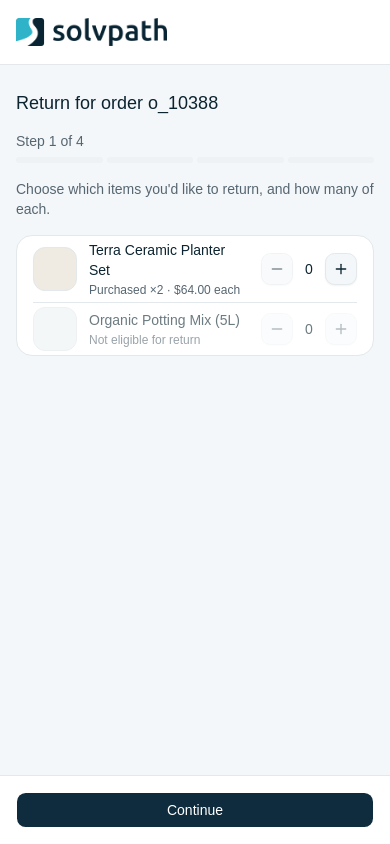
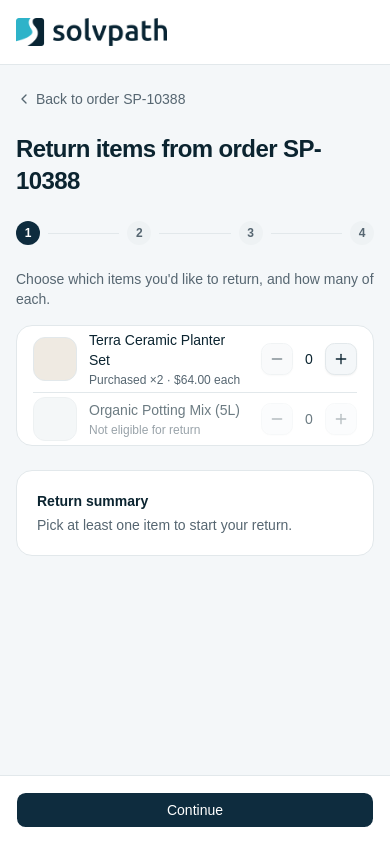
Before and after one commit to abdulrafayn001/solvpath, a React (Vite) app: page /orders/o_10388/return in a window 390 px wide. Built offline with nearby package versions, Linux system fonts and the light colour scheme.

Commit message:
refactor(orders): improve order detail page layout and responsive structure

```diff
--- a/src/features/returns/ReturnFlowContext.tsx
+++ b/src/features/returns/ReturnFlowContext.tsx
@@ -1,10 +1,13 @@
 import { createContext, useContext, type Dispatch } from "react"
+
+import type { Order } from "@/api"
 
 import type { ReturnFlowAction, ReturnFlowState } from "./returnFlow.types"
 
 export type ReturnFlowContextValue = {
   state: ReturnFlowState
   dispatch: Dispatch<ReturnFlowAction>
+  order: Order
 }
 
 export const ReturnFlowContext = createContext<ReturnFlowContextValue | null>(null)
--- a/src/features/returns/ReturnStepActions.tsx
+++ b/src/features/returns/ReturnStepActions.tsx
@@ -1,20 +1,17 @@
 import type { ReturnStepActionsProps } from "./ReturnStepActions.types"
-
-const mobileSpacer = <div className="h-20 sm:hidden" aria-hidden="true" />
 
 /**
  * Wraps each step's primary CTA. Below the tablet breakpoint the button
  * pins to the bottom of the viewport (full-width, thumb-reachable) instead
- * of sitting wherever the step content happens to end — the spacer keeps
- * that fixed bar from covering the last bit of scrollable content.
+ * of sitting wherever the step content happens to end. Reserving the scroll
+ * space that fixed bar covers is the page shell's job, not this component's
+ * — this button can end up followed by other content (e.g. the summary
+ * sidebar) that also needs to scroll clear of it.
  */
 export function ReturnStepActions({ children }: ReturnStepActionsProps) {
   return (
-    <>
-      <div className="fixed inset-x-0 bottom-0 z-10 border-t border-border bg-card p-4 **:data-[slot=button]:w-full sm:static sm:z-auto sm:border-0 sm:bg-transparent sm:p-0 sm:**:data-[slot=button]:w-auto">
-        {children}
-      </div>
-      {mobileSpacer}
-    </>
+    <div className="fixed inset-x-0 bottom-0 z-10 border-t border-border bg-card p-4 **:data-[slot=button]:w-full sm:static sm:z-auto sm:border-0 sm:bg-transparent sm:p-0 sm:**:data-[slot=button]:w-auto">
+      {children}
+    </div>
   )
 }
--- /dev/null
+++ b/src/features/returns/ReturnSummaryRail.tsx
@@ -0,0 +1,70 @@
+import { OrderThumbnail } from "@/features/orders/OrderThumbnail"
+import { calculateReturnBaseCents, calculateStoreCreditBonusCents, toReturnLineItems } from "@/features/returns/returnCalculations"
+import { useReturnFlow } from "@/features/returns/ReturnFlowContext"
+import { formatCents } from "@/lib/format"
+
+/** Persistent running total for the return in progress — visible across every step so the value never disappears when moving between them. */
+export function ReturnSummaryRail() {
+  const { state, order } = useReturnFlow()
+  const { selectedItems, resolution } = state
+
+  if (selectedItems.length === 0) {
+    return (
+      <aside className="flex flex-col gap-1 rounded-[var(--radius-card)] border border-border bg-card p-5 lg:sticky lg:top-6 lg:self-start">
+        <h2 className="text-sm font-semibold text-foreground">Return summary</h2>
+        <p className="text-sm text-muted-foreground">Pick at least one item to start your return.</p>
+      </aside>
+    )
+  }
+
+  const itemsById = new Map(order.items.map((item) => [item.id, item]))
+  const returnLineItems = toReturnLineItems(selectedItems, order.items)
+  const baseCents = calculateReturnBaseCents(returnLineItems)
+  const bonusCents = resolution === "store_credit" ? calculateStoreCreditBonusCents(baseCents) : 0
+
+  return (
+    <aside className="flex flex-col gap-4 rounded-[var(--radius-card)] border border-border bg-card p-5 lg:sticky lg:top-6 lg:self-start">
+      <h2 className="text-sm font-semibold text-foreground">Return summary</h2>
+
+      <ul className="flex flex-col gap-3">
+        {selectedItems.map(({ itemId, qty }) => {
+          const item = itemsById.get(itemId)
+          return (
+            <li key={itemId} className="flex items-center gap-3">
+              <OrderThumbnail color={item?.thumbColor} />
+              <div className="flex min-w-0 flex-1 flex-col gap-0.5">
+                <span className="truncate text-sm text-foreground">{item?.name ?? itemId}</span>
+                <span className="text-xs text-muted-foreground">Qty {qty}</span>
+              </div>
+            </li>
+          )
+        })}
+      </ul>
+
+      <dl className="flex flex-col gap-1.5 border-t border-border pt-3 text-sm">
+        <div className="flex items-center justify-between text-muted-foreground">
+          <dt>Items value</dt>
+          <dd className="tabular-nums text-foreground">{formatCents(baseCents)}</dd>
+        </div>
+        {resolution === "store_credit" ? (
+          <>
+            <div className="flex items-center justify-between text-muted-foreground">
+              <dt>Store credit bonus (10%)</dt>
+              <dd className="tabular-nums text-foreground">+{formatCents(bonusCents)}</dd>
+            </div>
+            <div className="flex items-center justify-between border-t border-border pt-1.5 font-medium text-foreground">
+              <dt>Total store credit</dt>
+              <dd className="tabular-nums">{formatCents(baseCents + bonusCents)}</dd>
+            </div>
+          </>
+        ) : null}
+        {resolution === "refund" ? (
+          <div className="flex items-center justify-between border-t border-border pt-1.5 font-medium text-foreground">
+            <dt>Refund amount</dt>
+            <dd className="tabular-nums">{formatCents(baseCents)}</dd>
+          </div>
+        ) : null}
+      </dl>
+    </aside>
+  )
+}
--- a/src/pages/return/ReturnConfirmationStep.tsx
+++ b/src/pages/return/ReturnConfirmationStep.tsx
@@ -1,7 +1,9 @@
+import { CheckCircle2 } from "lucide-react"
 import { Link, useLocation, useParams } from "react-router-dom"
 
 import { Button } from "@/components/ui/button"
 import type { ReturnReceipt, ReturnResolution } from "@/api"
+import { useReturnFlow } from "@/features/returns/ReturnFlowContext"
 import { formatCents } from "@/lib/format"
 
 import { NEXT_STEPS_COPY } from "./nextStepsCopy"
@@ -20,6 +22,7 @@ function isConfirmationState(value: unknown): value is ConfirmationState {
 export function ReturnConfirmationStep() {
   const { orderId } = useParams()
   const location = useLocation()
+  const { order } = useReturnFlow()
 
   if (!isConfirmationState(location.state)) {
     return (
@@ -42,26 +45,32 @@ export function ReturnConfirmationStep() {
   })
 
   return (
-    <div className="flex flex-col gap-4 rounded-[var(--radius-card)] border border-border bg-card p-4">
-      <div className="flex flex-col gap-1">
-        <span className="text-sm font-medium text-foreground">Return submitted</span>
-        <span className="text-sm text-muted-foreground">Reference number: {receipt.returnId}</span>
-        <span className="text-xs text-muted-foreground">Submitted {createdAt}</span>
+    <div className="flex flex-col gap-5 rounded-[var(--radius-card)] border border-border bg-card p-6">
+      <div className="flex items-center gap-3">
+        <span className="flex size-10 shrink-0 items-center justify-center rounded-full bg-primary/10 text-primary">
+          <CheckCircle2 className="size-5" />
+        </span>
+        <div className="flex flex-col gap-0.5">
+          <span className="text-sm font-medium text-foreground">Return submitted</span>
+          <span className="text-xs text-muted-foreground">
+            Reference {receipt.returnId} · {createdAt}
+          </span>
+        </div>
       </div>
 
       {resolutionOption?.showsAmount ? (
-        <div className="flex items-center justify-between border-t border-border pt-3 text-sm font-medium text-foreground">
+        <div className="flex items-center justify-between border-t border-border pt-4 text-sm font-medium text-foreground">
           <span>{resolutionOption.title}</span>
           <span className="tabular-nums">{formatCents(amountCents)}</span>
         </div>
       ) : null}
 
-      <p className="border-t border-border pt-3 text-sm text-muted-foreground">
+      <p className="border-t border-border pt-4 text-sm text-muted-foreground">
         {NEXT_STEPS_COPY[resolution]}
       </p>
 
       <Button render={<Link to={`/orders/${orderId}`} />} nativeButton={false} className="w-fit">
-        Back to order
+        Back to order {order.orderNumber}
       </Button>
     </div>
   )
--- a/src/pages/return/ReturnFlowPage.tsx
+++ b/src/pages/return/ReturnFlowPage.tsx
@@ -1,9 +1,22 @@
 import { useReducer, useRef } from "react"
-import { Navigate, Route, Routes, useLocation, useParams } from "react-router-dom"
+import { ChevronLeftIcon } from "lucide-react"
+import {
+  Link,
+  Navigate,
+  Route,
+  Routes,
+  useLocation,
+  useParams,
+} from "react-router-dom"
 
+import type { Order } from "@/api"
 import { OrderLoadGate } from "@/features/returns/OrderLoadGate"
 import { ReturnFlowContext } from "@/features/returns/ReturnFlowContext"
-import { createInitialReturnFlowState, returnFlowReducer } from "@/features/returns/returnFlowReducer"
+import { ReturnSummaryRail } from "@/features/returns/ReturnSummaryRail"
+import {
+  createInitialReturnFlowState,
+  returnFlowReducer,
+} from "@/features/returns/returnFlowReducer"
 import { isOrderReturnEligible } from "@/features/orders/orderSummary"
 import { useFocusOnChange } from "@/hooks/useFocusOnChange"
 import { NotFoundPage } from "@/pages/NotFoundPage"
@@ -13,6 +26,7 @@ import { ReturnReasonStep } from "@/pages/return/ReturnReasonStep"
 import { ReturnResolutionStep } from "@/pages/return/ReturnResolutionStep"
 import { ReturnReviewStep } from "@/pages/return/ReturnReviewStep"
 import { RETURN_FLOW_STEPS } from "@/pages/return/returnFlowSteps"
+import { cn } from "@/lib/utils"
 
 export function ReturnFlowPage() {
   const { orderId } = useParams()
@@ -27,18 +41,27 @@ export function ReturnFlowPage() {
         if (!isOrderReturnEligible(order)) {
           return <Navigate to={`/orders/${orderId}`} replace />
         }
-        return <ReturnFlow orderId={orderId} />
+        return <ReturnFlow orderId={orderId} order={order} />
       }}
     </OrderLoadGate>
   )
 }
 
-function ReturnFlow({ orderId }: { orderId: string }) {
-  const [state, dispatch] = useReducer(returnFlowReducer, orderId, createInitialReturnFlowState)
+function ReturnFlow({ orderId, order }: { orderId: string; order: Order }) {
+  const [state, dispatch] = useReducer(
+    returnFlowReducer,
+    orderId,
+    createInitialReturnFlowState
+  )
   const location = useLocation()
   const stepHeadingRef = useRef<HTMLHeadingElement>(null)
 
-  const currentStepIndex = RETURN_FLOW_STEPS.findIndex((step) => location.pathname.endsWith(`/${step.path}`))
+  // The index route (bare "/return", no sub-path) renders the same step as
+  // "/return/items" but doesn't end with "/items" — match it to step 0
+  // explicitly instead of falling through to a not-found index.
+  const currentStepIndex = location.pathname.endsWith("/return")
+    ? 0
+    : RETURN_FLOW_STEPS.findIndex((step) => location.pathname.endsWith(`/${step.path}`))
   const stepNumber = Math.max(currentStepIndex, 0) + 1
   const isConfirmation = location.pathname.endsWith("/confirmation")
   const currentStepLabel = RETURN_FLOW_STEPS[currentStepIndex]?.label
@@ -49,38 +72,7 @@ function ReturnFlow({ orderId }: { orderId: string }) {
   // navigated them away.
   useFocusOnChange(stepHeadingRef, location.pathname)
 
-  return (
-    <ReturnFlowContext.Provider value={{ state, dispatch }}>
-      <div className="flex flex-col gap-4">
-        <div className="flex flex-col gap-2">
-          <h1
-            className="text-lg font-medium text-foreground outline-none"
-            ref={isConfirmation ? stepHeadingRef : undefined}
-            tabIndex={isConfirmation ? -1 : undefined}
-          >
-            Return for order {orderId}
-          </h1>
-          {isConfirmation ? null : (
-            <div className="flex flex-col gap-1.5">
-              <h2 ref={stepHeadingRef} tabIndex={-1} className="text-base font-medium text-foreground outline-none">
-                {currentStepLabel}
-              </h2>
-              <p className="text-sm text-muted-foreground">
-                Step {stepNumber} of {RETURN_FLOW_STEPS.length}
-              </p>
-              <div className="flex gap-1">
-                {RETURN_FLOW_STEPS.map((step, index) => (
-                  <div
-                    key={step.path}
-                    className={`h-1.5 flex-1 rounded-full ${
-                      index <= currentStepIndex ? "bg-primary" : "bg-muted"
-                    }`}
-                  />
-                ))}
-              </div>
-            </div>
-          )}
-        </div>
+  const routesElement = (
     <Routes>
       <Route index element={<ReturnItemsStep />} />
       <Route path="items" element={<ReturnItemsStep />} />
@@ -90,6 +82,119 @@ function ReturnFlow({ orderId }: { orderId: string }) {
       <Route path="confirmation" element={<ReturnConfirmationStep />} />
       <Route path="*" element={<NotFoundPage />} />
     </Routes>
+  )
+
+  return (
+    <ReturnFlowContext.Provider value={{ state, dispatch, order }}>
+      <div className="flex flex-col gap-6">
+        <Link
+          to={`/orders/${orderId}`}
+          className="inline-flex items-center gap-1 text-sm text-muted-foreground transition-colors hover:text-foreground"
+        >
+          <ChevronLeftIcon className="size-4" />
+          Back to order {order.orderNumber}
+        </Link>
+
+        <h1
+          className="text-2xl font-semibold tracking-tight text-foreground outline-none"
+          ref={isConfirmation ? stepHeadingRef : undefined}
+          tabIndex={isConfirmation ? -1 : undefined}
+        >
+          {isConfirmation
+            ? "Return submitted"
+            : `Return items from order ${order.orderNumber}`}
+        </h1>
+
+        {isConfirmation ? null : (
+          <div className="flex flex-col gap-3">
+            <h2
+              ref={stepHeadingRef}
+              tabIndex={-1}
+              className="sr-only outline-none"
+            >
+              {currentStepLabel} — step {stepNumber} of{" "}
+              {RETURN_FLOW_STEPS.length}
+            </h2>
+            <ol className="flex items-center">
+              {RETURN_FLOW_STEPS.map((step, index) => {
+                const isCurrent = index === currentStepIndex
+                const isComplete = index < currentStepIndex
+                const badge = (
+                  <span
+                    aria-hidden="true"
+                    className={cn(
+                      "flex size-6 shrink-0 items-center justify-center rounded-full text-xs font-semibold",
+                      isCurrent
+                        ? "bg-primary text-primary-foreground"
+                        : isComplete
+                          ? "bg-primary/15 text-primary"
+                          : "bg-muted text-muted-foreground"
+                    )}
+                  >
+                    {index + 1}
+                  </span>
+                )
+
+                const isLast = index === RETURN_FLOW_STEPS.length - 1
+
+                return (
+                  <li
+                    key={step.path}
+                    className={cn("flex items-center", !isLast && "flex-1")}
+                  >
+                    {isComplete ? (
+                      <Link
+                        to={`/orders/${orderId}/return/${step.path}`}
+                        className="flex items-center gap-2 text-sm font-medium text-muted-foreground transition-colors hover:text-foreground"
+                      >
+                        {badge}
+                        <span className="hidden sm:inline">{step.label}</span>
+                      </Link>
+                    ) : (
+                      <span
+                        aria-current={isCurrent ? "step" : undefined}
+                        className={cn(
+                          "flex items-center gap-2 text-sm font-medium",
+                          isCurrent
+                            ? "text-foreground"
+                            : "text-muted-foreground/50"
+                        )}
+                      >
+                        {badge}
+                        <span className="hidden sm:inline">{step.label}</span>
+                      </span>
+                    )}
+                    {!isLast ? (
+                      <span
+                        aria-hidden="true"
+                        className={cn(
+                          "mx-2 h-px flex-1",
+                          isComplete ? "bg-primary/30" : "bg-border"
+                        )}
+                      />
+                    ) : null}
+                  </li>
+                )
+              })}
+            </ol>
+          </div>
+        )}
+
+        {isConfirmation ? (
+          routesElement
+        ) : (
+          <>
+            <div className="grid grid-cols-1 gap-6 lg:grid-cols-3">
+              <div className="lg:col-span-2">{routesElement}</div>
+              <ReturnSummaryRail />
+            </div>
+            {/* Reserves scroll room below the tablet breakpoint so the
+                fixed CTA bar from ReturnStepActions doesn't cover the tail
+                end of the page — has to live here, after the sidebar, since
+                that's the true bottom of the scrollable content. */}
+            <div className="h-20 sm:hidden" aria-hidden="true" />
+          </>
+        )}
       </div>
     </ReturnFlowContext.Provider>
   )
--- a/src/pages/return/ReturnItemsStep.tsx
+++ b/src/pages/return/ReturnItemsStep.tsx
@@ -2,7 +2,6 @@ import { useState } from "react"
 import { useNavigate, useParams } from "react-router-dom"
 
 import { Button } from "@/components/ui/button"
-import { OrderLoadGate } from "@/features/returns/OrderLoadGate"
 import { ReturnItemRow } from "@/features/returns/ReturnItemRow"
 import { useReturnFlow } from "@/features/returns/ReturnFlowContext"
 import { ReturnStepActions } from "@/features/returns/ReturnStepActions"
@@ -11,7 +10,7 @@ import { ValidationMessage } from "@/features/returns/ValidationMessage"
 export function ReturnItemsStep() {
   const { orderId } = useParams()
   const navigate = useNavigate()
-  const { state, dispatch } = useReturnFlow()
+  const { state, dispatch, order } = useReturnFlow()
   const [showValidation, setShowValidation] = useState(false)
 
   function setQty(itemId: string, qty: number) {
@@ -33,9 +32,6 @@ export function ReturnItemsStep() {
     navigate(`/orders/${orderId}/return/reason`)
   }
 
-  return (
-    <OrderLoadGate orderId={orderId}>
-      {(order) => {
   const qtyByItemId = new Map(state.selectedItems.map((selected) => [selected.itemId, selected.qty]))
 
   return (
@@ -59,7 +55,4 @@ export function ReturnItemsStep() {
       </ReturnStepActions>
     </div>
   )
-      }}
-    </OrderLoadGate>
-  )
 }
--- a/src/pages/return/ReturnReviewStep.tsx
+++ b/src/pages/return/ReturnReviewStep.tsx
@@ -2,7 +2,6 @@ import { Loader2 } from "lucide-react"
 import { Link, Navigate, useNavigate, useParams } from "react-router-dom"
 
 import { Button } from "@/components/ui/button"
-import { OrderLoadGate } from "@/features/returns/OrderLoadGate"
 import {
   calculateReturnBaseCents,
   calculateReturnValueCents,
@@ -20,7 +19,7 @@ import { getReturnFlowRedirectStep } from "./returnFlowGuard"
 export function ReturnReviewStep() {
   const { orderId } = useParams()
   const navigate = useNavigate()
-  const { state } = useReturnFlow()
+  const { state, order } = useReturnFlow()
   const submitReturn = useSubmitReturn()
 
   const redirectStep = getReturnFlowRedirectStep("review", state)
@@ -30,10 +29,6 @@ export function ReturnReviewStep() {
 
   const resolution = state.resolution!
   const resolutionOption = RESOLUTION_OPTIONS.find((option) => option.value === resolution)
-
-  return (
-    <OrderLoadGate orderId={orderId}>
-      {(order) => {
   const itemsById = new Map(order.items.map((item) => [item.id, item]))
   const returnLineItems = toReturnLineItems(state.selectedItems, order.items)
   const baseCents = calculateReturnBaseCents(returnLineItems)
@@ -153,7 +148,4 @@ export function ReturnReviewStep() {
       </ReturnStepActions>
     </div>
   )
-      }}
-    </OrderLoadGate>
-  )
 }
```
Also changed, not shown: src/features/returns/ReturnStepSkeleton.tsx (+21 -10 lines), src/pages/return/ReturnReasonStep.tsx (+17 -7 lines), src/pages/return/ReturnResolutionStep.tsx (+1 -9 lines). Lines whose indentation alone changed are shown as unchanged.
